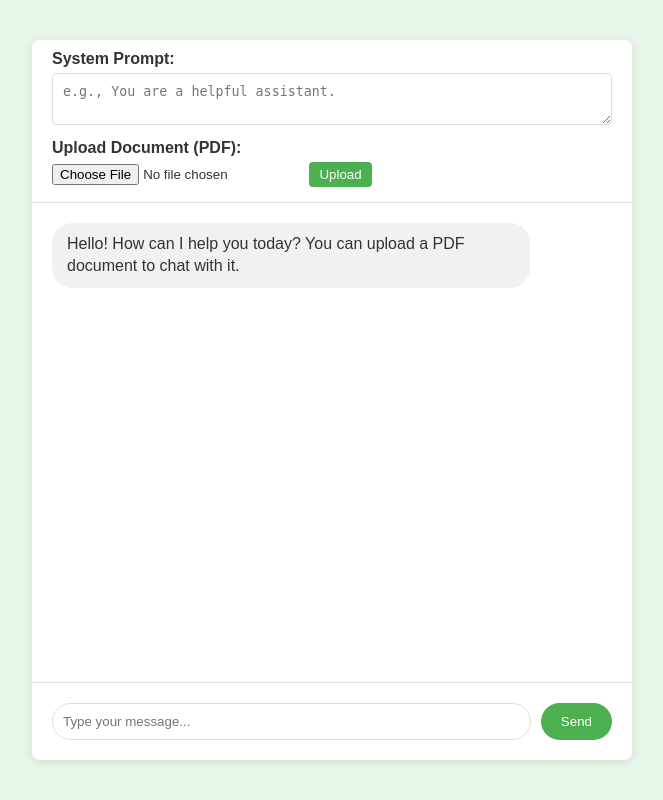
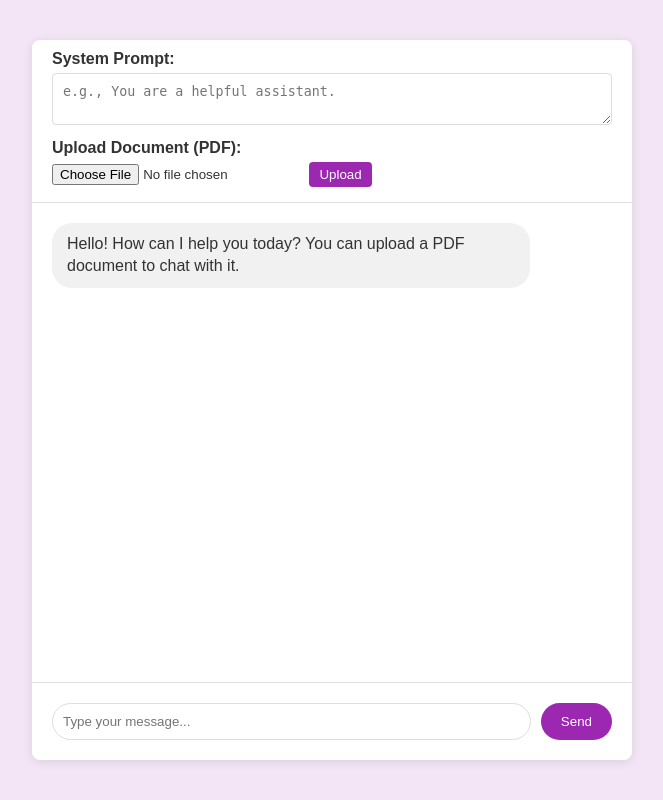
Before and after one commit to xinyiren/jules-test-personal-1, a Flask app: page / in a window 1280 px wide. Shown: the whole page, without its empty margins (308-971 px from the left). Run offline with Flask 3, Linux system fonts and the light colour scheme.

Commit message:
Update UI color scheme to purple
Changed the background colors of the body, user messages, and buttons to a purple theme as requested.

```diff
--- a/templates/index.html
+++ b/templates/index.html
@@ -9,7 +9,7 @@
     <style>
         body {
             font-family: sans-serif;
-            background-color: #e8f5e9; /* Light green background */
+            background-color: #f3e5f5; /* Light purple background */
             color: #333;
             margin: 0;
             padding: 0;
@@ -44,7 +44,7 @@
             line-height: 1.4;
         }
         .user-message {
-            background-color: #c8e6c9; /* Green for user messages */
+            background-color: #e1bee7; /* Purple for user messages */
             color: #333;
             align-self: flex-end;
             margin-left: auto;
@@ -66,7 +66,7 @@
             margin-right: 10px;
         }
         #send-button {
-            background-color: #4caf50; /* Green button */
+            background-color: #9c27b0; /* Purple button */
             color: white;
             border: none;
             padding: 10px 20px;
@@ -74,7 +74,7 @@
             cursor: pointer;
         }
         #send-button:hover {
-            background-color: #388e3c; /* Darker green on hover */
+            background-color: #7b1fa2; /* Darker purple on hover */
         }
 
         #controls-container {
@@ -120,7 +120,7 @@
             color: red;
         }
         .btn {
-             background-color: #4caf50;
+             background-color: #9c27b0;
              color: white;
              border: none;
              padding: 5px 10px;
@@ -128,7 +128,7 @@
              cursor: pointer;
         }
         .btn:hover {
-             background-color: #388e3c;
+             background-color: #7b1fa2;
         }
     </style>
 </head>
```
Also changed, not shown: 1 other file.
